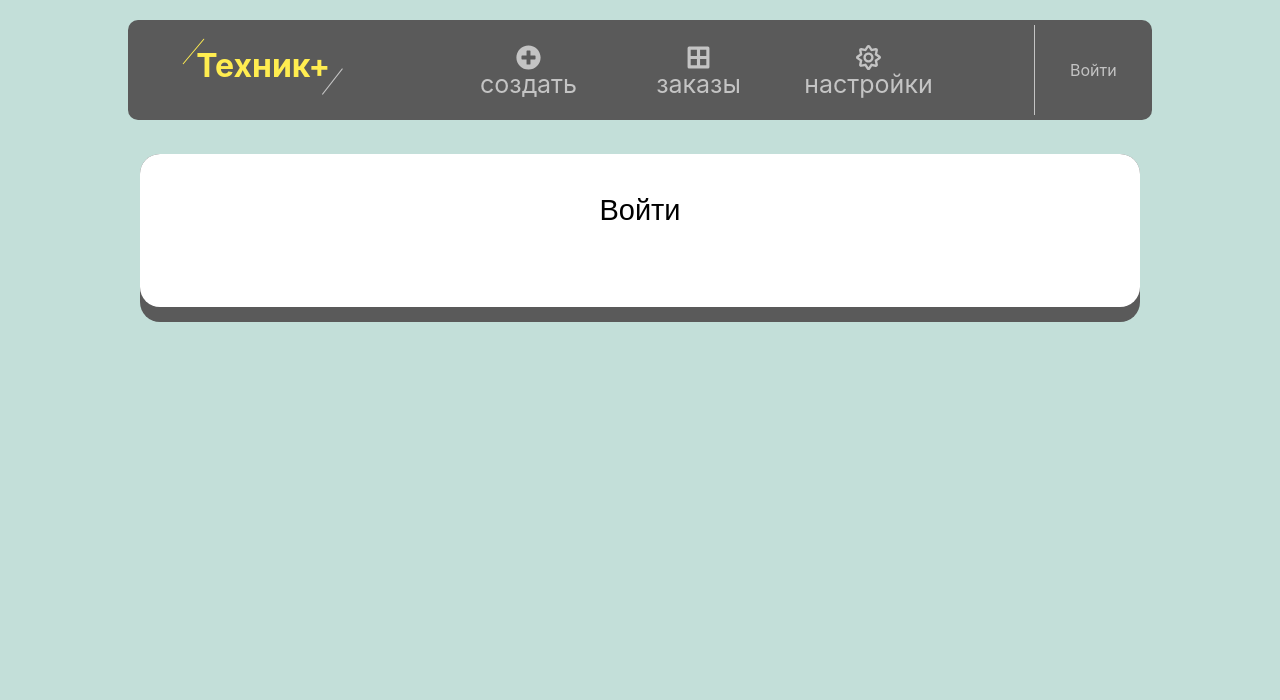
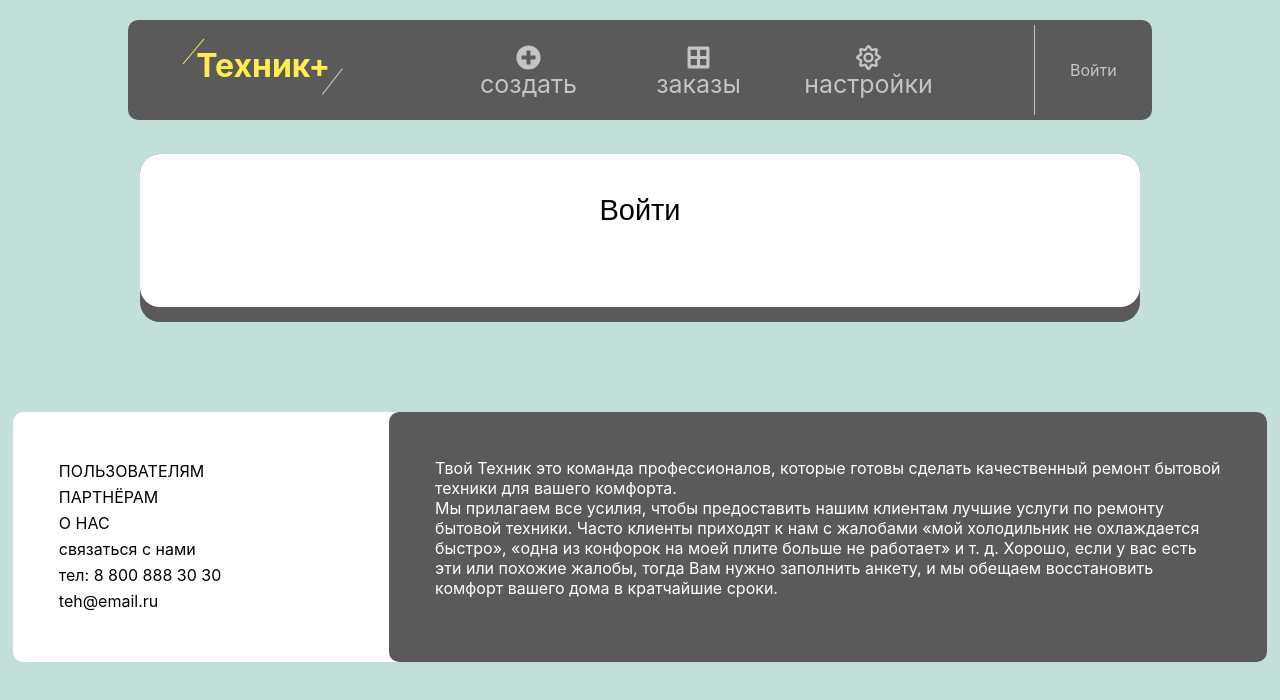
Before and after one commit to Salavat1111/tt-tehnick, a React (Create React App) app: page /rooms/4 in a window 1280 px wide. Shown: the top 700 px of the page. Built offline with nearby package versions, Linux system fonts and the light colour scheme; no server answers.

Commit message:
добавил футер, по работал над меню в заказах

```diff
--- a/src/App.js
+++ b/src/App.js
@@ -8,7 +8,7 @@ import React from 'react';
 import {Header} from './cards/header-logo'
 import Login from "./cards/Login";
 import UserService from "./servises/UserService";
-
+import {Footer} from "./cards/footer";
 const stepsComponents = {
   0: HomeRepair,
   1: Registration,
@@ -80,6 +80,9 @@ function App() {
               </Routes>
 
             </div>
+            <footer>
+              <Footer />
+            </footer>
           </div>
 
 
--- a/src/cards/comp-applications/AppOrder.css
+++ b/src/cards/comp-applications/AppOrder.css
@@ -30,16 +30,17 @@ font-size: 25px;
     align-items: center;
     width: 90%;
     }
-    .block__order-section{
-        width: 15%;
-    }
+.block__order-section{
+    width: 15%;
+    font-weight: 100;
+}
 
 
 
 .svg__order--bl svg{
     position: relative;
     top: 5px;
-    font-size: 48px;
+    font-size: 30px;
     cursor: pointer;
 }
 .svg__icons.active{
@@ -52,10 +53,11 @@ font-size: 25px;
 }
 .order--bl.active{
     width: 80%;
-    height: 300px;
+    height: auto;
     margin: auto;
     border-radius: 16px;
     background-color: #5a5a5a;
+    padding-bottom: 20px;
 }
 
 .order--bl.active .order__block--visible{
@@ -84,3 +86,113 @@ font-size: 25px;
     margin-left: 40px;
     margin-right: 40px;
 } */
+/*мини блок выподающего меню с даными*/
+.block__address{
+    width: 60%;
+    display: flex;
+    margin: 10px auto;
+    background: #fff;
+    height: 50px;
+    align-items: center;
+    border-radius: 11px;
+
+    box-shadow: 0px 4px 4px 0px #00000040;
+}
+.addres{
+    border-radius: 10px;
+    display: flex;
+    padding: 0px 26px;
+    margin: 0px 30px 0px 0px;
+    width: 100px;
+    background: #8A8A8A;
+    height: 50px;
+    align-items: center;
+}
+.addres p{
+    color: #fff;
+    font-weight: 100;
+}
+.time__block p{
+    color: #fff;
+    font-weight: 100;
+}
+.block__time__date{
+    margin: auto;
+    display: flex;
+    width: 60%;
+}
+.section__block__time{
+    width: 400px;
+    display: flex;
+    background: #fff;
+    height: 50px;
+    align-items: center;
+    border-radius: 11px;
+    margin-right: 10px;
+
+    box-shadow: 0px 4px 4px 0px #00000040;
+}
+.section__block__date{
+    width: 400px;
+    display: flex;
+    background: #fff;
+    height: 50px;
+    align-items: center;
+    border-radius: 11px;
+
+    box-shadow: 0px 4px 4px 0px #00000040;
+}
+.time__block{
+    border-radius: 10px;
+    display: flex;
+    padding: 0px 26px;
+    margin: 0px 30px 0px 0px;
+    width: 100px;
+    background: #8A8A8A;
+    height: 50px;
+    align-items: center;
+}
+
+
+.block__textarrey{
+    width: 60%;
+    display: flex;
+    margin: 10px auto;
+    background: #fff;
+    height: 170px;
+    border-radius: 11px;
+    flex-direction: column;
+
+    box-shadow: 0px 4px 4px 0px #00000040;
+}
+.textarrey__text{
+    padding: 14px 10px 26px 20px;
+}
+.texterrey{
+    border-radius: 10px;
+    display: flex;
+    /* padding: 0px 26px; */
+    /* margin: 0px 30px 0px 0px; */
+    width: 100%;
+    background: #8A8A8A;
+    height: 50px;
+    align-items: center;
+    justify-content: center;
+}
+.texterrey p{
+    color: #fff;
+    font-weight: 100;
+}
+
+/*
+
+.texterrey{
+    border-radius: 10px;
+    display: flex;
+    width: 100%;
+    background: #8A8A8A;
+    height: 50px;
+    align-items: center;
+    justify-content: center;
+} */
+/*мини блок выподающего меню с даными*/
--- a/src/cards/comp-applications/СardOrder.jsx
+++ b/src/cards/comp-applications/СardOrder.jsx
@@ -88,12 +88,64 @@ function OrderItem({order, name}) {
         </div>
         {blOrderVisebled ? (
             <div className="input__regstr">
-                <InputText placeholder="Адрес" onChange={(e) => {
+                {/* <InputText placeholder="Адрес" onChange={(e) => {
                     console.log("ssss")
                 }}/>
                 <InputText placeholder="Адрес" onChange={(e) => {
                     console.log("ssss")
-                }}/>
+                }}/> */}
+                <div>
+                    <div className="block__address">
+                          <div className="addres">
+                              <p>Адрес:</p>
+                          </div>
+                          <div className="addres__text">
+                              <p>г. Самара, ул. Ново-Садовая 13б. кв-17.</p>
+                          </div>
+                    </div>
+                    <div className="block__time__date">
+                         <div className="section__block__time">
+                            <div className="time__block">
+                                 <p>Время:</p>
+                            </div>
+                            <div className="addres__text">
+                                 <p>18:00</p>
+                            </div>
+                         </div>
+                         <div className="section__block__date">
+                            <div className="time__block">
+                                 <p>Дата:</p>
+                            </div>
+                            <div className="addres__text">
+                                 <p>23.04.22</p>
+                            </div>
+                         </div>
+                    </div>
+                    <div className="block__textarrey">
+                          <div className="texterrey">
+                              <p>Описание</p>
+                          </div>
+                          <div className="textarrey__text">
+                              <p>Сломался холодильник не можем включить, течет, сломана ручка, нужен мастер.</p>
+                          </div>
+                    </div>
+
+
+<div className="btn__setting">
+
+<div className="btn__setting__container">
+    <Button>
+        Сохранить
+    </Button>
+</div>
+{/* {savedInfo} */}
+<div className="btn__setting__container">
+    <Button>Удалить</Button>
+</div>
+</div>
+
+
+                </div>
             </div>
 
 
--- a/src/cards/component-settings/Settings.jsx
+++ b/src/cards/component-settings/Settings.jsx
@@ -50,10 +50,10 @@ function Settings({isLogin, user, userService}) {
                 })
                 mergeUserParamsWithModelParams(response, modelParams);
                 console.log('updateUser setUserSettings' + JSON.stringify(response))
-                setSavedInfo("Сохранено!");
+                setSavedInfo("Сохранено!"); /*Потыкать-показал блок*/
                 setTimeout(() => {
-                    setSavedInfo("")
-                }, 3000);
+                    setSavedInfo("")/*Убрал блок*/
+                }, 3000);/*Потыкать*/
 
                 setEditable(false)
             }
--- a/src/cards/components/sort.css
+++ b/src/cards/components/sort.css
@@ -1,7 +1,7 @@
 .sortpopup__wrapper{
     height: 200px;
     width: 400px;
-    overflow: scroll;
+    /* overflow: scroll; */
     background: #ffffff;
     border-radius: 10px;
     display: flex;
--- /dev/null
+++ b/src/cards/footer/Footer.js
@@ -0,0 +1,42 @@
+import React from "react";
+import './footer.css';
+
+
+
+
+function Footer() {
+
+    return (
+        <div className="container__wrapper">
+           <div className="content__block--flex">
+               <div className="block__white">
+                    <div className="">
+                        <li>ПОЛЬЗОВАТЕЛЯМ</li>
+                        <li>ПАРТНЁРАМ</li>
+                        <li>О НАС</li>
+                    </div>
+                    <div className="">
+                        <li>связаться с нами</li>
+                        <li>тел: 8 800 888 30 30</li>
+                        <li>teh@email.ru</li>
+                    </div>
+
+               </div>
+               <div className="block__grey">
+                    <div className="">
+                            <p>
+                               Твой Техник это команда профессионалов,
+                               которые готовы сделать качественный ремонт
+                               бытовой техники для вашего комфорта.
+                            </p>
+                            <p>
+                               Мы прилагаем все усилия, чтобы предоставить нашим клиентам лучшие услуги по ремонту бытовой техники. Часто клиенты приходят к нам с жалобами «мой холодильник не охлаждается быстро», «одна из конфорок на моей плите больше не работает» и т. д. Хорошо, если у вас есть эти или похожие жалобы, тогда Вам нужно заполнить анкету, и мы обещаем восстановить комфорт вашего дома в кратчайшие сроки.
+                            </p>
+                    </div>
+               </div>
+           </div>
+        </div>
+    );
+}
+
+export default Footer;
--- /dev/null
+++ b/src/cards/footer/footer.css
@@ -0,0 +1,27 @@
+.container__wrapper{
+    width: 98%;
+    height: 250px;
+    background-color: #fff;
+    display: flex;
+    margin: 50px auto;
+    border-radius: 10px;
+}
+.content__block--flex{
+    display: flex;
+}
+.block__white{
+    width: 30%;
+    background-color: #fff;
+    border-radius: 15px;
+    padding: 46px;
+}
+.block__white li{
+    text-align: inherit;
+}
+.block__grey{
+    color: #fff;
+    width: 70%;
+    background-color: #5A5A5A;
+    border-radius: 10px;
+    padding: 46px;
+}
--- /dev/null
+++ b/src/cards/footer/index.js
@@ -0,0 +1 @@
+export { default as Footer } from './Footer';
```
